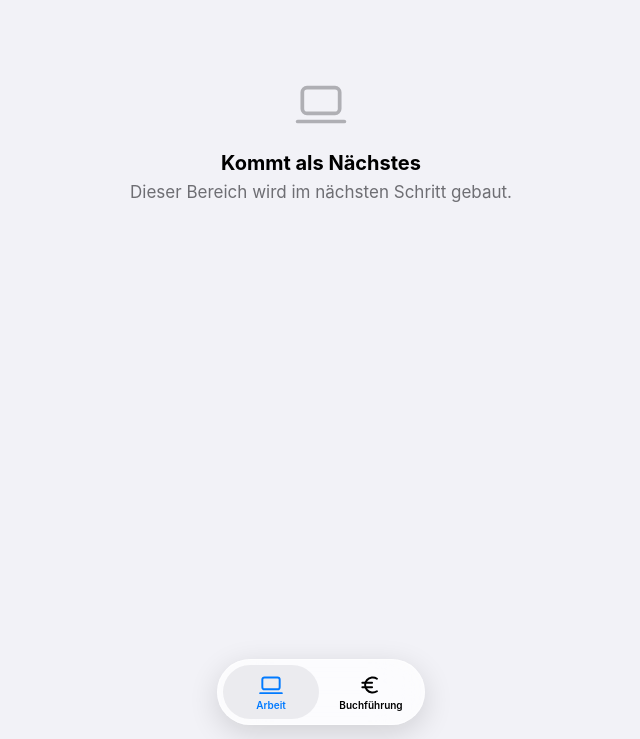
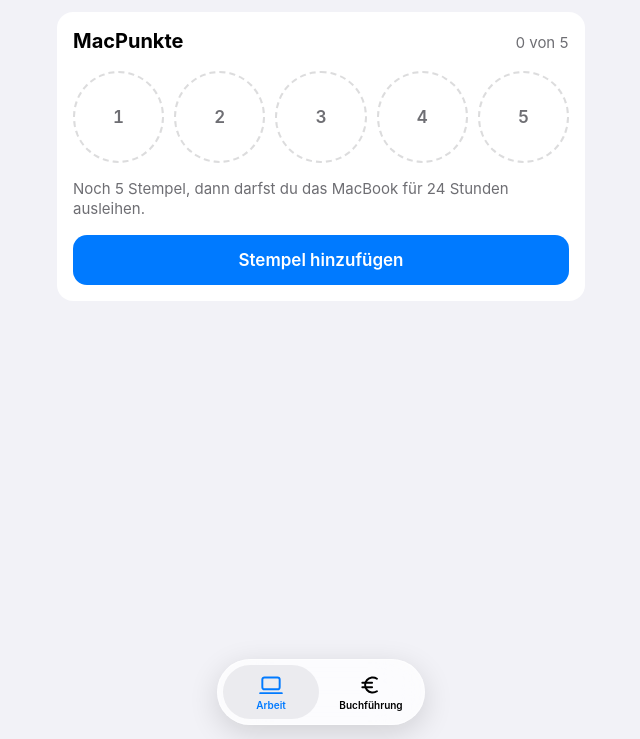
Before and after one commit to 1312Fizz161/Test, a plain HTML site: page index.html in a window 1280 px wide. Shown: the part 61-800 px from the top of the page, without its empty margins (319-959 px from the left). Drawn offline with Linux system fonts and the light colour scheme.

Commit message:
Add MacPunkte stamp card with 24-hour loan timer
Co-Authored-By: Claude Fable 5.2 <noreply@anthropic.com>
Claude-Session: https://claude.ai/code/session_01HP4ZGXU85UtwbXf1S2AAwr

```diff
--- a/index.html
+++ b/index.html
@@ -121,6 +121,33 @@
   .actions button { color: var(--accent); padding: 6px 0; }
   .actions .del { color: var(--red); margin-left: auto; }
 
+  /* Stempelkarte */
+  [hidden] { display: none !important; }
+  .stamp { background: var(--card); border-radius: 16px; padding: 16px; }
+  .stamp-head { display: flex; justify-content: space-between; align-items: baseline; gap: 12px; }
+  .stamp-head b { font-size: 20px; }
+  .stamp-head span { color: var(--muted); font-size: 15px; font-variant-numeric: tabular-nums; }
+  .stamps { display: grid; grid-template-columns: repeat(5, 1fr); gap: 10px; margin: 16px 0; }
+  .stamps div {
+    aspect-ratio: 1; border-radius: 50%; display: grid; place-items: center;
+    border: 2px dashed var(--line); color: var(--muted); font-weight: 600; font-variant-numeric: tabular-nums;
+  }
+  .stamps div.on { border: 0; background: var(--accent); color: #fff; }
+  .stamps svg { width: 55%; height: 55%; }
+  .stamp-info { margin: 0 0 16px; color: var(--muted); font-size: 15px; }
+  .stamp-actions { display: grid; gap: 8px; }
+  .primary, .secondary { width: 100%; min-height: 50px; border-radius: 14px; font-weight: 600; padding: 0 16px; }
+  .primary { background: var(--accent); color: #fff; }
+  .secondary { background: var(--field); color: var(--accent); }
+  .link { color: var(--accent); font-size: 15px; padding: 8px; justify-self: center; }
+  .timer { border-top: .5px solid var(--line); padding-top: 14px; margin-bottom: 10px; text-align: center; }
+  .timer-label { font-size: 13px; color: var(--muted); text-transform: uppercase; letter-spacing: .02em; }
+  .time { font-size: 52px; line-height: 1.15; font-weight: 700; letter-spacing: -.02em; font-variant-numeric: tabular-nums; }
+  .timer.over .time { color: var(--red); }
+  .bar { height: 6px; border-radius: 3px; background: var(--field); overflow: hidden; margin-top: 8px; }
+  .bar i { display: block; height: 100%; width: 0; background: var(--accent); border-radius: 3px; }
+  .timer.over .bar i { background: var(--red); }
+
   /* Tab-Leiste */
   .tabbar {
     position: fixed; left: 50%; transform: translateX(-50%);
@@ -200,11 +227,22 @@
     <h1 data-t="workName"></h1>
     <div class="head-btns"><button class="gear" aria-label="Einstellungen"></button></div>
   </div>
-  <div class="empty">
-    <svg id="work-icon" viewBox="0 0 24 24" fill="none" stroke="currentColor" stroke-width="1.6" stroke-linecap="round" stroke-linejoin="round"></svg>
-    <b>Kommt als Nächstes</b>
-    Dieser Bereich wird im nächsten Schritt gebaut.
-  </div>
+  <section class="stamp">
+    <div class="stamp-head"><b>MacPunkte</b><span id="mac-count"></span></div>
+    <div class="stamps" id="mac-stamps"></div>
+    <div class="timer" id="mac-timer" hidden>
+      <div class="timer-label">MacBook ausgeliehen</div>
+      <div class="time" id="mac-time"></div>
+      <div class="bar"><i id="mac-bar"></i></div>
+    </div>
+    <p class="stamp-info" id="mac-info"></p>
+    <div class="stamp-actions">
+      <button class="primary" id="mac-loan" hidden>MacBook für 24 Stunden ausleihen</button>
+      <button class="primary" id="mac-add">Stempel hinzufügen</button>
+      <button class="secondary" id="mac-return" hidden>MacBook zurückgegeben</button>
+      <button class="link" id="mac-undo">Letzten Stempel entfernen</button>
+    </div>
+  </section>
 </main>
 
 <main id="view-books" class="view">
@@ -374,7 +412,6 @@
       s.textContent = t(v + 'Name');
       b.append(s);
     });
-    $('work-icon').innerHTML = ICONS[S.workIcon] || ICONS.laptop;
     $$('.l-price').forEach(n => { n.textContent = 'Preis pro ' + t('unit1'); });
     $$('.icons').forEach(g => g.querySelectorAll('button').forEach(b => b.classList.toggle('on', b.dataset.name === S[g.dataset.icon])));
     document.title = t('workName') + ' · ' + t('booksName');
@@ -405,6 +442,65 @@
     setTimeout(() => { sureReset = false; $('reset').textContent = 'Alles auf Standard zurücksetzen'; }, 3000);
   };
   $('settings').addEventListener('submit', ev => { ev.preventDefault(); closeSheet(); });
+
+  /* Stempelkarte MacPunkte */
+  const MAC_KEY = 'solar.macpunkte.v1', GOAL = 5, LOAN_MS = 24 * 60 * 60 * 1000;
+  let M = { stamps: 0, until: null, ...read(MAC_KEY, {}) };
+  const two = n => String(n).padStart(2, '0');
+  let sureReturn = false;
+
+  function tickMac() {
+    if (!M.until) return;
+    const left = Math.max(0, M.until - Date.now());
+    const sec = Math.ceil(left / 1000);
+    $('mac-time').textContent = two(Math.floor(sec / 3600)) + ':' + two(Math.floor(sec / 60) % 60) + ':' + two(sec % 60);
+    $('mac-bar').style.width = (100 - left / LOAN_MS * 100) + '%';
+    const over = left === 0;
+    if (over !== $('mac-timer').classList.contains('over')) renderMac();
+  }
+
+  function renderMac() {
+    const loan = !!M.until, over = loan && Date.now() >= M.until, full = M.stamps >= GOAL;
+    $('mac-count').textContent = M.stamps + ' von ' + GOAL;
+    const box = $('mac-stamps');
+    box.replaceChildren();
+    for (let i = 1; i <= GOAL; i++) {
+      const d = document.createElement('div');
+      if (i <= M.stamps) { d.className = 'on'; d.innerHTML = svg(ICONS.laptop, 2); } else d.textContent = i;
+      box.append(d);
+    }
+    $('mac-timer').hidden = !loan;
+    $('mac-timer').classList.toggle('over', over);
+    let info;
+    if (over) info = 'Die 24 Stunden sind um. Bitte gib das MacBook zurück.';
+    else if (loan) info = 'Rückgabe bis ' + new Date(M.until).toLocaleString('de-DE', { weekday: 'long', day: 'numeric', month: 'long', hour: '2-digit', minute: '2-digit' }) + ' Uhr.';
+    else if (full) info = 'Karte voll. Du darfst das MacBook jetzt für 24 Stunden ausleihen.';
+    else info = 'Noch ' + (GOAL - M.stamps) + ' Stempel, dann darfst du das MacBook für 24 Stunden ausleihen.';
+    if (loan && full) info += ' Deine Karte ist schon wieder voll – nach der Rückgabe kannst du erneut ausleihen.';
+    $('mac-info').textContent = info;
+    $('mac-loan').hidden = !full || loan;
+    $('mac-add').hidden = full;
+    $('mac-return').hidden = !loan;
+    $('mac-return').textContent = sureReturn ? 'Wirklich schon zurückgegeben?' : 'MacBook zurückgegeben';
+    $('mac-undo').hidden = M.stamps === 0;
+    tickMac();
+  }
+  const saveMac = () => { write(MAC_KEY, M); renderMac(); };
+  $('mac-add').onclick = () => { if (M.stamps < GOAL) { M.stamps++; saveMac(); } };
+  $('mac-undo').onclick = () => { if (M.stamps > 0) { M.stamps--; saveMac(); } };
+  $('mac-loan').onclick = () => { if (M.stamps >= GOAL && !M.until) { M.stamps = 0; M.until = Date.now() + LOAN_MS; saveMac(); } };
+  $('mac-return').onclick = () => {
+    /* Vor Ablauf der Zeit zweimal tippen, damit der Timer nicht versehentlich endet. */
+    if (Date.now() < M.until && !sureReturn) {
+      sureReturn = true; renderMac();
+      setTimeout(() => { sureReturn = false; renderMac(); }, 3000);
+      return;
+    }
+    sureReturn = false; M.until = null; saveMac();
+  };
+  setInterval(tickMac, 1000);
+  document.addEventListener('visibilitychange', tickMac);
+  renderMac();
 
   /* Tabs */
   const show = view => {
```
